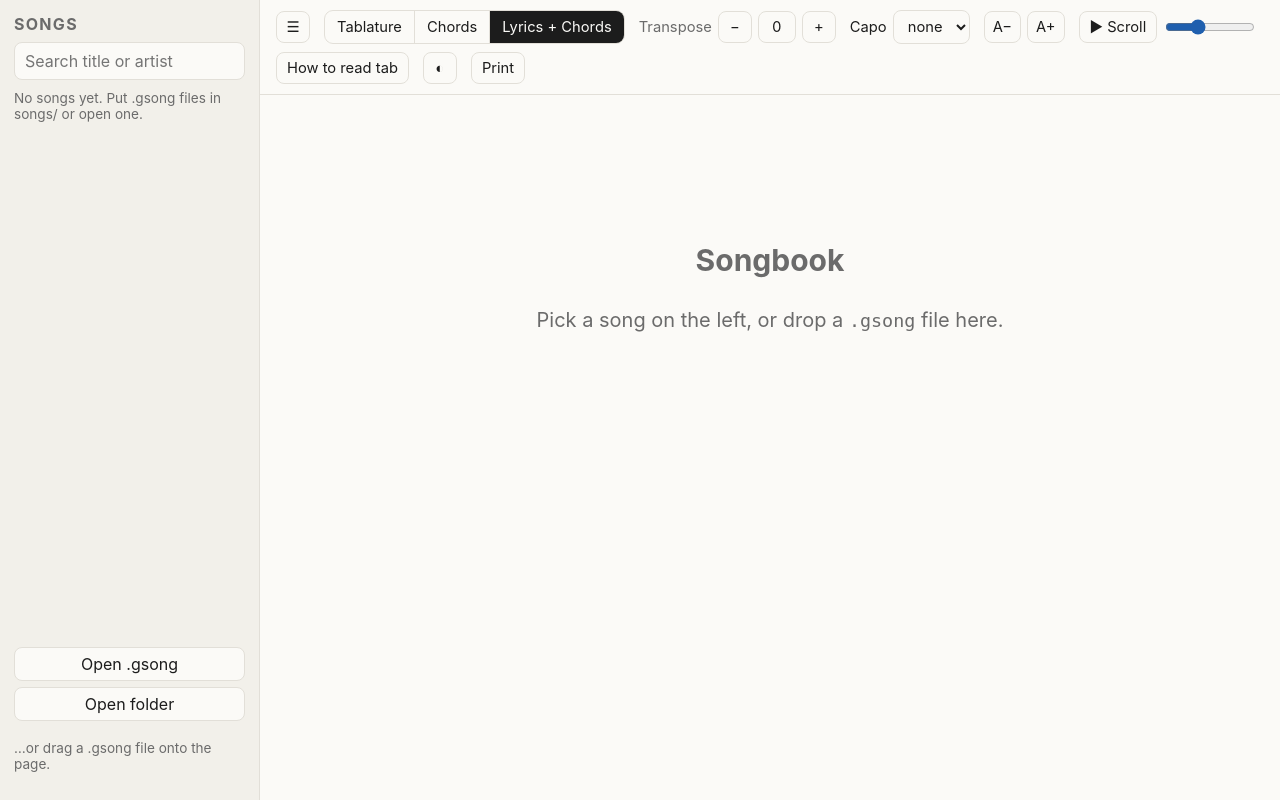
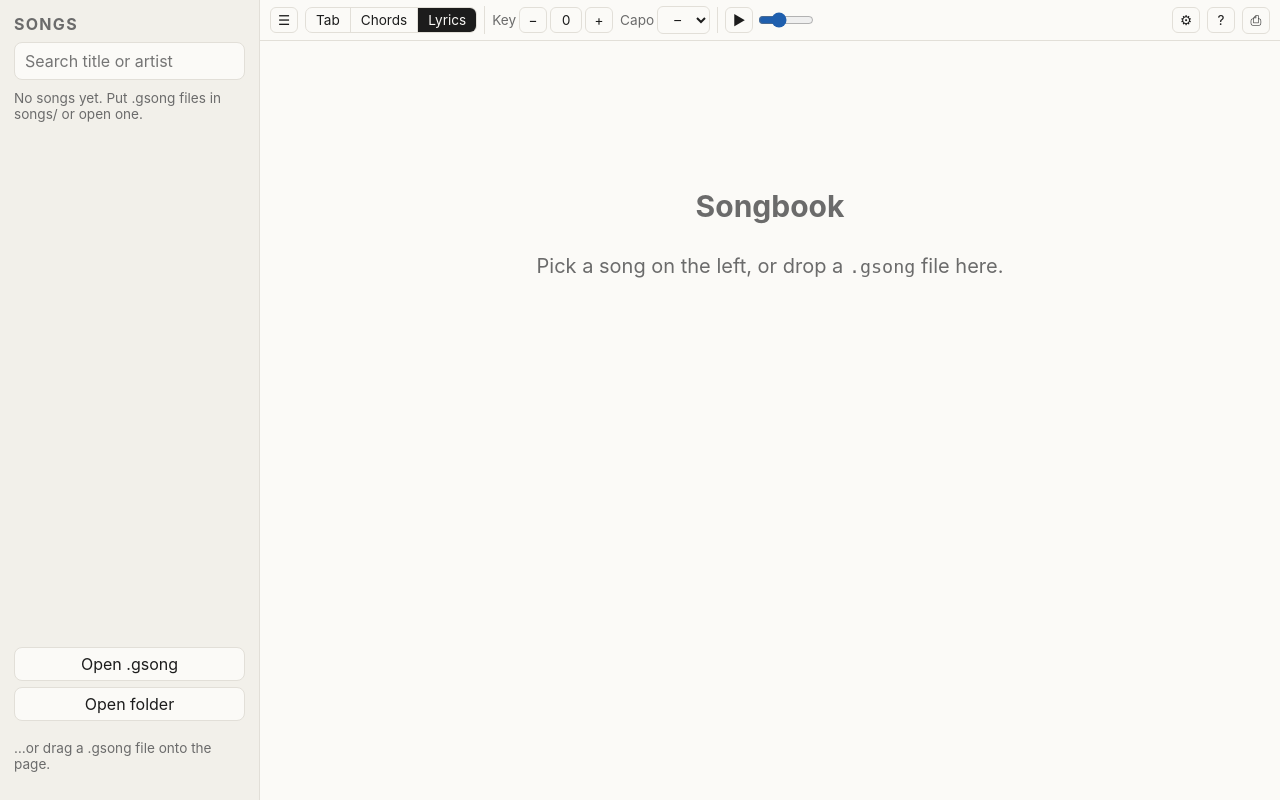
Before and after one commit to obaba-samich/songbook, a website built with Vite: page index.html in a window 1280 px wide. Built offline with nearby package versions, Linux system fonts and the light colour scheme.

Commit message:
feat: one-row toolbar - view, song controls (guitar, key, capo), scroll, and a settings menu for text size, theme, string names and chart layout

```diff
--- a/src/styles/main.css
+++ b/src/styles/main.css
@@ -68,26 +68,41 @@ code { font-family: var(--mono); font-size: 0.92em; }
 .badge.err { background: var(--err); color: var(--bg); }
 .badge.warn { background: var(--warn-bg); color: var(--warn); }
 .lib-actions { display: flex; flex-direction: column; gap: 6px; }
-.btn, .toolbar button, .toolbar select {
+.btn, .toolbar button, .toolbar select, .menu summary {
   border: 1px solid var(--line); background: var(--bg); border-radius: 8px; padding: 6px 10px; cursor: pointer; text-align: center;
 }
 .btn:hover, .toolbar button:hover { border-color: var(--muted); }
 
 .main { min-width: 0; }
 .toolbar {
-  position: sticky; top: 0; z-index: 5; display: flex; flex-wrap: wrap; align-items: center; gap: 8px 14px;
-  padding: 10px 16px; background: color-mix(in srgb, var(--bg) 92%, transparent); backdrop-filter: blur(6px);
-  border-bottom: 1px solid var(--line); font-size: 0.92rem;
+  position: sticky; top: 0; z-index: 5; display: flex; flex-wrap: wrap; align-items: center; gap: 6px 7px;
+  padding: 6px 10px; background: color-mix(in srgb, var(--bg) 94%, transparent); backdrop-filter: blur(6px);
+  border-bottom: 1px solid var(--line); font-size: 0.85rem;
 }
-.ctl { display: inline-flex; align-items: center; gap: 6px; }
-.ctl .lbl { color: var(--muted); }
-.toolbar .icon { min-width: 34px; padding: 6px 8px; }
-.tr-val { min-width: 38px; font-variant-numeric: tabular-nums; }
-.seg-ctl { display: inline-flex; border: 1px solid var(--line); border-radius: 9px; overflow: hidden; }
-.seg-ctl button { border: 0; border-radius: 0; background: none; padding: 7px 12px; }
+.toolbar button, .toolbar select, .toolbar summary { padding: 4px 8px; border-radius: 6px; }
+.toolbar .icon { min-width: 28px; padding: 4px 5px; }
+.tb-group { display: inline-flex; align-items: center; gap: 3px; padding-left: 7px; border-left: 1px solid var(--line); }
+.tb-group .lbl { color: var(--muted); margin-left: 4px; }
+.tb-group .lbl:first-of-type { margin-left: 0; }
+.tb-spacer { flex: 1; }
+.tr-val { min-width: 32px; font-variant-numeric: tabular-nums; }
+.seg-ctl { display: inline-flex; border: 1px solid var(--line); border-radius: 7px; overflow: hidden; }
+.seg-ctl button { border: 0; border-radius: 0; background: none; padding: 4px 10px; }
 .seg-ctl button + button { border-left: 1px solid var(--line); }
 .seg-ctl button[aria-selected='true'] { background: var(--fg); color: var(--bg); }
-.speed { width: 90px; accent-color: var(--accent); }
+.menu { position: relative; }
+.menu summary { list-style: none; cursor: pointer; border: 1px solid var(--line); background: var(--bg); text-align: center; }
+.menu summary::-webkit-details-marker { display: none; }
+.menu[open] summary { border-color: var(--muted); }
+.menu-body {
+  position: absolute; right: 0; top: calc(100% + 6px); z-index: 30; min-width: 250px; padding: 8px 12px;
+  background: var(--bg); border: 1px solid var(--line); border-radius: 10px; box-shadow: 0 8px 28px rgb(0 0 0 / 0.18);
+}
+.menu-row { display: flex; align-items: center; justify-content: space-between; gap: 12px; padding: 5px 0; }
+.menu-ctl { display: inline-flex; align-items: center; gap: 6px; }
+.fs-val { min-width: 22px; text-align: center; font-variant-numeric: tabular-nums; color: var(--muted); }
+.menu-title { margin: 8px 0 2px; padding-top: 8px; border-top: 1px solid var(--line); font-size: 0.75rem; text-transform: uppercase; letter-spacing: 0.08em; color: var(--muted); }
+.speed { width: 56px; accent-color: var(--accent); }
 
 .song { max-width: 1000px; margin: 0 auto; padding: 24px 28px 40vh; line-height: 1.4; }
 .empty-state { text-align: center; margin-top: 15vh; color: var(--muted); }
@@ -233,10 +248,12 @@ code { font-family: var(--mono); font-size: 0.92em; }
 
 /* bar-by-bar chord chart */
 .chart { display: flex; flex-direction: column; gap: 0.25em; margin: 0.2em 0 0.5em; font-size: 0.72em; }
-.cb-row { display: inline-grid; grid-template-columns: repeat(4, 6.2em); border-left: 1.2px solid var(--fg); width: max-content; }
-@media (max-width: 560px) { .cb-row { grid-template-columns: repeat(2, 6.2em); } }
+.chart.size-s { font-size: 0.58em; }
+.chart.size-l { font-size: 0.92em; }
+.cb-row { display: grid; grid-template-columns: repeat(var(--cb-cols, 4), minmax(0, 6.2em)); }
+.cb-row > .cb-bar:first-child { border-left: 1.2px solid var(--fg); }
 .cb-bar { border-right: 1.2px solid var(--fg); padding: 0.05em 0.35em 0.1em; min-height: 2.5em; min-width: 0; display: flex; flex-direction: column; }
-.cb-chords { display: flex; gap: 0.5em; min-height: 1.15em; }
+.cb-chords { display: flex; flex-wrap: wrap; column-gap: 0.5em; min-height: 1.15em; }
 .cb-chord { font: 700 1em var(--serif); }
 .cb-strum { display: flex; }
 .cb-stroke { display: inline-flex; flex-direction: column; align-items: center; flex: 1 1 0; max-width: 0.95em; min-width: 0; cursor: help; }
--- a/src/ui/app.ts
+++ b/src/ui/app.ts
@@ -27,10 +27,12 @@ interface Prefs {
   speed: number;
   last: string | null;
   sidebar: boolean;
+  chartPerRow: number;
+  chartSize: 's' | 'm' | 'l';
 }
 
 const PREFS_KEY = 'songbook.prefs.v1';
-const DEFAULT_PREFS: Prefs = { view: 'lyrics', fontSize: 20, theme: 'system', showStringNames: true, speed: 4, last: null, sidebar: true };
+const DEFAULT_PREFS: Prefs = { view: 'lyrics', fontSize: 20, theme: 'system', showStringNames: true, speed: 4, last: null, sidebar: true, chartPerRow: 8, chartSize: 'm' };
 
 function loadPrefs(): Prefs {
   try {
@@ -77,30 +79,37 @@ export function startApp(root: HTMLElement, bundled: Record<string, string>): vo
       <div class="toolbar" role="toolbar" aria-label="Song controls">
         <button class="icon sidebar-toggle" title="Show/hide song list" aria-label="Show or hide song list">☰</button>
         <div class="seg-ctl view-switch" role="tablist" aria-label="View">
-          <button data-view="tab" role="tab">Tablature</button>
+          <button data-view="tab" role="tab">Tab</button>
           <button data-view="chords" role="tab">Chords</button>
-          <button data-view="lyrics" role="tab">Lyrics + Chords</button>
+          <button data-view="lyrics" role="tab">Lyrics</button>
         </div>
-        <label class="ctl guitar-ctl" hidden>Guitar <select class="guitar-sel" aria-label="Guitar part"></select></label>
-        <div class="ctl" aria-label="Transpose">
-          <span class="lbl">Transpose</span>
-          <button class="icon tr-down" aria-label="Transpose down">−</button>
-          <button class="tr-val" title="Reset transpose" aria-label="Transpose amount">0</button>
-          <button class="icon tr-up" aria-label="Transpose up">+</button>
+        <div class="tb-group" aria-label="Song">
+          <select class="guitar-sel" aria-label="Guitar part" title="Guitar part" hidden></select>
+          <span class="lbl" title="Transpose (changes the key)">Key</span>
+          <button class="icon tr-down" aria-label="Transpose down" title="Transpose down">−</button>
+          <button class="tr-val" title="Transpose amount — click to reset" aria-label="Transpose amount">0</button>
+          <button class="icon tr-up" aria-label="Transpose up" title="Transpose up">+</button>
+          <span class="lbl">Capo</span>
+          <select class="capo-sel" aria-label="Capo">${Array.from({ length: 13 }, (_, i) => `<option value="${i}">${i || '–'}</option>`).join('')}</select>
         </div>
-        <label class="ctl">Capo <select class="capo-sel" aria-label="Capo">${Array.from({ length: 13 }, (_, i) => `<option value="${i}">${i || 'none'}</option>`).join('')}</select></label>
-        <div class="ctl" aria-label="Font size">
-          <button class="icon fs-down" aria-label="Smaller text">A−</button>
-          <button class="icon fs-up" aria-label="Bigger text">A+</button>
-        </div>
-        <div class="ctl" aria-label="Auto-scroll">
-          <button class="scroll-btn" aria-label="Start auto-scroll">▶ Scroll</button>
+        <div class="tb-group" aria-label="Auto-scroll">
+          <button class="icon scroll-btn" aria-label="Start auto-scroll" title="Auto-scroll (space)">▶</button>
           <input type="range" class="speed" min="1" max="10" step="1" aria-label="Scroll speed" title="Scroll speed" />
         </div>
-        <label class="ctl names-ctl"><input type="checkbox" class="names" /> String names</label>
-        <button class="help-btn">How to read tab</button>
-        <button class="icon theme-btn" title="Light / dark theme" aria-label="Toggle theme">◐</button>
-        <button class="print-btn">Print</button>
+        <span class="tb-spacer"></span>
+        <details class="menu settings-menu">
+          <summary class="icon" title="Display settings" aria-label="Display settings">⚙</summary>
+          <div class="menu-body">
+            <div class="menu-row"><span>Text size</span><span class="menu-ctl"><button class="icon fs-down" aria-label="Smaller text">A−</button><span class="fs-val"></span><button class="icon fs-up" aria-label="Bigger text">A+</button></span></div>
+            <label class="menu-row"><span>Theme</span><select class="theme-sel"><option value="system">System</option><option value="light">Light</option><option value="dark">Dark</option></select></label>
+            <label class="menu-row"><span>String names on tab</span><input type="checkbox" class="names" /></label>
+            <div class="menu-title">Chord chart</div>
+            <label class="menu-row"><span>Bars per row</span><select class="perrow-sel"><option value="0">Per line</option><option value="4">4</option><option value="6">6</option><option value="8">8</option><option value="12">12</option><option value="16">16</option></select></label>
+            <label class="menu-row"><span>Size</span><select class="chartsize-sel"><option value="s">Small</option><option value="m">Medium</option><option value="l">Large</option></select></label>
+          </div>
+        </details>
+        <button class="icon help-btn" title="How to read tab" aria-label="How to read tab">?</button>
+        <button class="icon print-btn" title="Print" aria-label="Print">⎙</button>
       </div>
       <div class="diagnostics" aria-live="polite"></div>
       <article class="song"></article>
@@ -125,6 +134,13 @@ export function startApp(root: HTMLElement, bundled: Record<string, string>): vo
 
   speed.value = String(prefs.speed);
   names.checked = prefs.showStringNames;
+  const themeSel = $<HTMLSelectElement>('.theme-sel');
+  const perRowSel = $<HTMLSelectElement>('.perrow-sel');
+  const chartSizeSel = $<HTMLSelectElement>('.chartsize-sel');
+  const menu = $<HTMLDetailsElement>('.settings-menu');
+  themeSel.value = prefs.theme;
+  perRowSel.value = String(prefs.chartPerRow);
+  chartSizeSel.value = prefs.chartSize;
 
   function applyTheme() {
     const t = prefs.theme === 'system' ? (matchMedia('(prefers-color-scheme: dark)').matches ? 'dark' : 'light') : prefs.theme;
@@ -178,7 +194,7 @@ export function startApp(root: HTMLElement, bundled: Record<string, string>): vo
 
   function render() {
     root.querySelectorAll<HTMLButtonElement>('.view-switch button').forEach((b) => b.setAttribute('aria-selected', String(b.dataset.view === prefs.view)));
-    $('.names-ctl').toggleAttribute('hidden', prefs.view !== 'tab');
+    $('.fs-val').textContent = String(prefs.fontSize);
     article.style.fontSize = `${prefs.fontSize}px`;
     article.dataset.view = prefs.view;
     renderList();
@@ -188,13 +204,13 @@ export function startApp(root: HTMLElement, bundled: Record<string, string>): vo
       return;
     }
     const song = current.result.song;
-    $('.guitar-ctl').toggleAttribute('hidden', song.guitars.length < 2);
+    guitarSel.hidden = song.guitars.length < 2;
     guitarSel.innerHTML = song.guitars.map((g, i) => `<option value="${i}">${esc(g.name)}</option>`).join('');
     guitarSel.value = String(settings.guitar);
     capoSel.value = String(settings.capo);
     $('.tr-val').textContent = settings.transpose > 0 ? `+${settings.transpose}` : String(settings.transpose);
     renderDiagnostics(current);
-    const ctx: ViewCtx = { song, settings, showStringNames: prefs.showStringNames, tabWidthEm: measureTabWidth() };
+    const ctx: ViewCtx = { song, settings, showStringNames: prefs.showStringNames, tabWidthEm: measureTabWidth(), chartPerRow: prefs.chartPerRow, chartSize: prefs.chartSize };
     article.innerHTML = prefs.view === 'tab' ? renderTabView(ctx) : prefs.view === 'chords' ? renderChordsView(ctx) : renderLyricsView(ctx);
     document.title = `${song.meta.title || current.fileName} — Songbook`;
   }
@@ -244,13 +260,13 @@ export function startApp(root: HTMLElement, bundled: Record<string, string>): vo
   }
   function startScroll() {
     scrolling = true; last = 0; carry = 0;
-    scrollBtn.textContent = '❚❚ Pause';
+    scrollBtn.textContent = '❚❚';
     scrollBtn.setAttribute('aria-label', 'Pause auto-scroll');
     requestAnimationFrame(step);
   }
   function stopScroll() {
     scrolling = false;
-    scrollBtn.textContent = '▶ Scroll';
+    scrollBtn.textContent = '▶';
     scrollBtn.setAttribute('aria-label', 'Start auto-scroll');
   }
 
@@ -261,7 +277,8 @@ export function startApp(root: HTMLElement, bundled: Record<string, string>): vo
     if (item) { const e = entries.find((x) => x.id === item.dataset.id); if (e) select(e); return; }
     const vb = t.closest<HTMLElement>('.view-switch button');
     if (vb) { prefs.view = vb.dataset.view as View; savePrefs(prefs); render(); return; }
-    if (!settings && !t.closest('.sidebar-toggle, .theme-btn, .help-btn, .help-close, .fs-up, .fs-down')) return;
+    if (!t.closest('.settings-menu')) menu.open = false;
+    if (!settings && !t.closest('.sidebar-toggle, .help-btn, .help-close, .fs-up, .fs-down')) return;
     if (t.closest('.tr-up')) { settings!.transpose = Math.min(11, settings!.transpose + 1); render(); }
     else if (t.closest('.tr-down')) { settings!.transpose = Math.max(-11, settings!.transpose - 1); render(); }
     else if (t.closest('.tr-val')) { settings!.transpose = 0; render(); }
@@ -269,10 +286,6 @@ export function startApp(root: HTMLElement, bundled: Record<string, string>): vo
     else if (t.closest('.fs-down')) { prefs.fontSize = Math.max(12, prefs.fontSize - 2); savePrefs(prefs); render(); }
     else if (t.closest('.scroll-btn')) { scrolling ? stopScroll() : startScroll(); }
     else if (t.closest('.sidebar-toggle')) { prefs.sidebar = !prefs.sidebar; shell.classList.toggle('no-sidebar', !prefs.sidebar); savePrefs(prefs); render(); }
-    else if (t.closest('.theme-btn')) {
-      const now = document.documentElement.dataset.theme;
-      prefs.theme = now === 'dark' ? 'light' : 'dark'; savePrefs(prefs); applyTheme();
-    }
     else if (t.closest('.help-btn')) { helpPanel.hidden = !helpPanel.hidden; }
     else if (t.closest('.help-close')) { helpPanel.hidden = true; }
     else if (t.closest('.print-btn')) { window.print(); }
@@ -287,6 +300,9 @@ export function startApp(root: HTMLElement, bundled: Record<string, string>): vo
   capoSel.addEventListener('change', () => { if (settings) { settings.capo = Number(capoSel.value); render(); } });
   names.addEventListener('change', () => { prefs.showStringNames = names.checked; savePrefs(prefs); render(); });
   speed.addEventListener('input', () => { prefs.speed = Number(speed.value); savePrefs(prefs); });
+  themeSel.addEventListener('change', () => { prefs.theme = themeSel.value as Prefs['theme']; savePrefs(prefs); applyTheme(); });
+  perRowSel.addEventListener('change', () => { prefs.chartPerRow = Number(perRowSel.value); savePrefs(prefs); render(); });
+  chartSizeSel.addEventListener('change', () => { prefs.chartSize = chartSizeSel.value as Prefs['chartSize']; savePrefs(prefs); render(); });
   $<HTMLInputElement>('.file-in').addEventListener('change', (e) => { const i = e.target as HTMLInputElement; addFiles([...(i.files ?? [])]); i.value = ''; });
   $<HTMLInputElement>('.dir-in').addEventListener('change', (e) => { const i = e.target as HTMLInputElement; addFiles([...(i.files ?? [])]); i.value = ''; });
 
```
